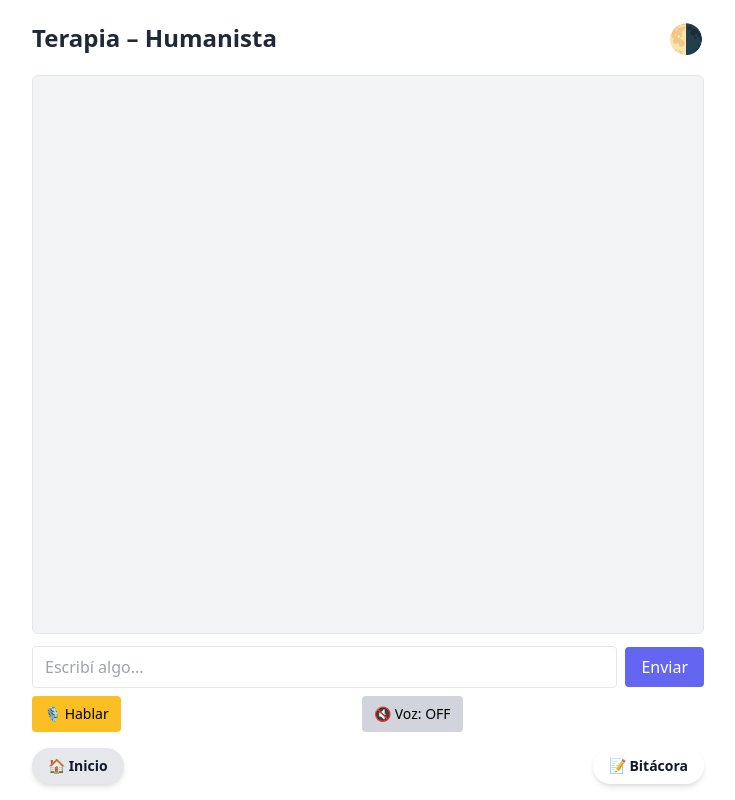
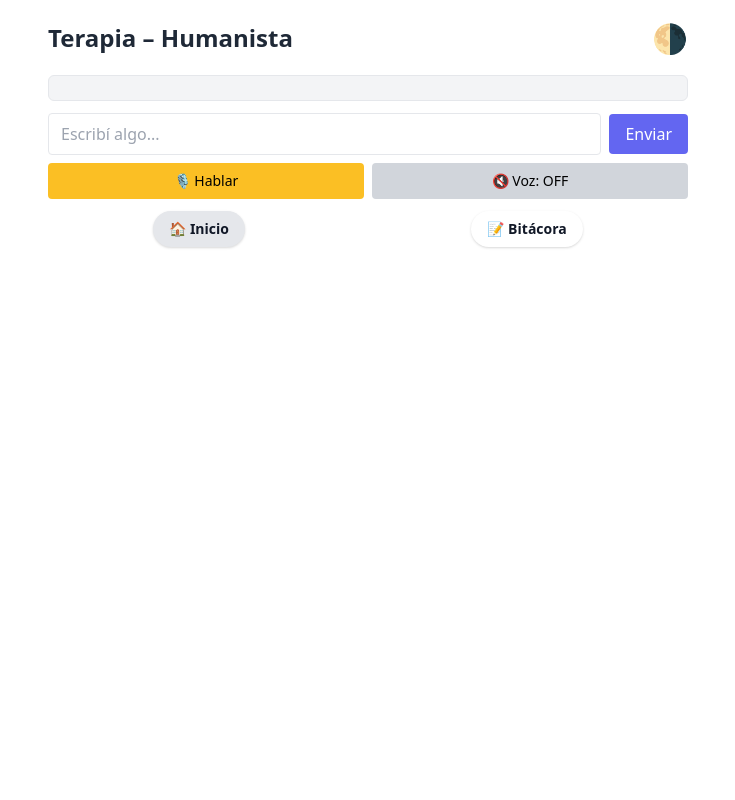
Before and after one commit to electrobiotica/Terapeuta-AI, a Flask app: page /chat in a window 1280 px wide. Shown: the whole page, without its empty margins (272-1007 px from the left). Run offline with Flask 3, Linux system fonts and the light colour scheme.

Commit message:
Update chat.html

```diff
--- a/templates/chat.html
+++ b/templates/chat.html
@@ -3,7 +3,7 @@
 <html lang="es">
 <head>
   <meta charset="UTF-8" />
-  <meta name="viewport" content="width=device-width, initial-scale=1.0, maximum-scale=1.0, user-scalable=no"/>
+  <meta name="viewport" content="width=device-width, initial-scale=1.0"/>
   <title>Sesión Terapéutica AI</title>
   <script src="https://js.puter.com/v2/" defer></script>
   <link href="https://cdn.jsdelivr.net/npm/tailwindcss@2.2.19/dist/tailwind.min.css" rel="stylesheet"/>
@@ -15,33 +15,32 @@
     input:focus, textarea:focus { outline: none; }
   </style>
 </head>
-<body id="page" class="bg-white text-gray-800 min-h-screen flex flex-col p-4">
-  <div class="max-w-2xl mx-auto w-full flex-grow flex flex-col">
+<body id="page" class="bg-white text-gray-800 flex flex-col min-h-[100dvh]">
+  <main class="max-w-2xl mx-auto flex flex-col flex-grow w-full p-4">
     <div class="flex justify-between items-center mb-4">
       <h1 class="text-xl sm:text-2xl font-bold">Terapia – {{ tipo|capitalize }}</h1>
       <span onclick="toggleModo()" class="moon-button" title="Cambiar modo">🌗</span>
     </div>
 
-    <div id="chat" class="flex-grow overflow-y-auto bg-gray-100 p-3 rounded-md border text-sm sm:text-base transition mb-3" style="min-height: 50vh;"></div>
+    <div id="chat" class="flex-grow overflow-y-auto bg-gray-100 p-3 rounded-md border text-sm sm:text-base transition mb-3"></div>
 
     <div class="flex items-center gap-2 mb-2">
       <input type="text" id="mensaje" placeholder="Escribí algo..." class="flex-1 border rounded px-3 py-2 text-black text-sm sm:text-base" />
       <button onclick="enviarMensaje()" class="bg-indigo-500 hover:bg-indigo-600 text-white px-4 py-2 rounded text-sm sm:text-base">Enviar</button>
     </div>
 
-    <div class="flex gap-2 items-center justify-between mb-4">
-      <button onclick="escucharMicrofono()" id="micButton" class="bg-yellow-400 hover:bg-yellow-500 text-black px-3 py-2 rounded text-sm">🎙️ Hablar</button>
-      <button onclick="toggleVoz()" id="toggleVozBtn" class="bg-gray-300 hover:bg-gray-400 text-black px-3 py-2 rounded text-sm">🔊 Voz: OFF</button>
-      <span id="micStatus" class="text-sm text-gray-500"></span>
+    <div class="flex flex-wrap items-center justify-between gap-2 mb-3">
+      <button onclick="escucharMicrofono()" id="micButton" class="bg-yellow-400 hover:bg-yellow-500 text-black px-4 py-2 rounded text-sm flex-1">🎙️ Hablar</button>
+      <button onclick="toggleVoz()" id="toggleVozBtn" class="bg-gray-300 hover:bg-gray-400 text-black px-4 py-2 rounded text-sm flex-1">🔊 Voz: OFF</button>
     </div>
 
     <div id="typing" class="text-sm text-gray-500 italic hidden mb-3">✍️ El terapeuta está escribiendo…</div>
 
-    <div class="flex justify-between">
-      <a href="/" class="bg-gray-200 hover:bg-gray-300 text-gray-900 font-semibold px-4 py-2 rounded-full shadow-md text-sm">🏠 Inicio</a>
-      <a href="#logPanel" class="bg-amber-400 hover:bg-amber-500 text-gray-900 font-semibold px-4 py-2 rounded-full shadow-md text-sm">📝 Bitácora</a>
+    <div class="flex justify-around gap-4 mb-2">
+      <a href="/" class="bg-gray-200 hover:bg-gray-300 text-gray-900 font-semibold px-4 py-2 rounded-full shadow text-sm">🏠 Inicio</a>
+      <a href="#logPanel" class="bg-amber-400 hover:bg-amber-500 text-gray-900 font-semibold px-4 py-2 rounded-full shadow text-sm">📝 Bitácora</a>
     </div>
-  </div>
+  </main>
 
   <script>
     const micBtn = document.getElementById("micButton");
@@ -82,7 +81,6 @@
       reconocimiento.maxAlternatives = 1;
 
       reconocimiento.onstart = () => {
-        micStatus.textContent = "🟢 Escuchando...";
         micBtn.disabled = true;
       };
 
@@ -97,7 +95,6 @@
       };
 
       reconocimiento.onend = () => {
-        micStatus.textContent = "";
         micBtn.disabled = false;
       };
 
@@ -121,7 +118,7 @@
           wait();
         });
 
-        const tipo = "gestalt"; // ejemplo por defecto
+        const tipo = "freud"; // cambiar según contexto
 
         const raw = await puter.ai.chat([
           { role: "system", content: "Actuá como un terapeuta " + tipo + "." },
@@ -144,6 +141,14 @@
     document.addEventListener("DOMContentLoaded", () => {
       toggleBtn.innerText = vozActiva ? "🔊 Voz: ON" : "🔇 Voz: OFF";
     });
+
+    function toggleModo() {
+      const page = document.getElementById("page");
+      const chat = document.getElementById("chat");
+      const dark = page.classList.toggle("dark-mode");
+      chat.classList.toggle("dark-chat", dark);
+      localStorage.setItem("darkMode", dark);
+    }
   </script>
 </body>
 </html>
```
